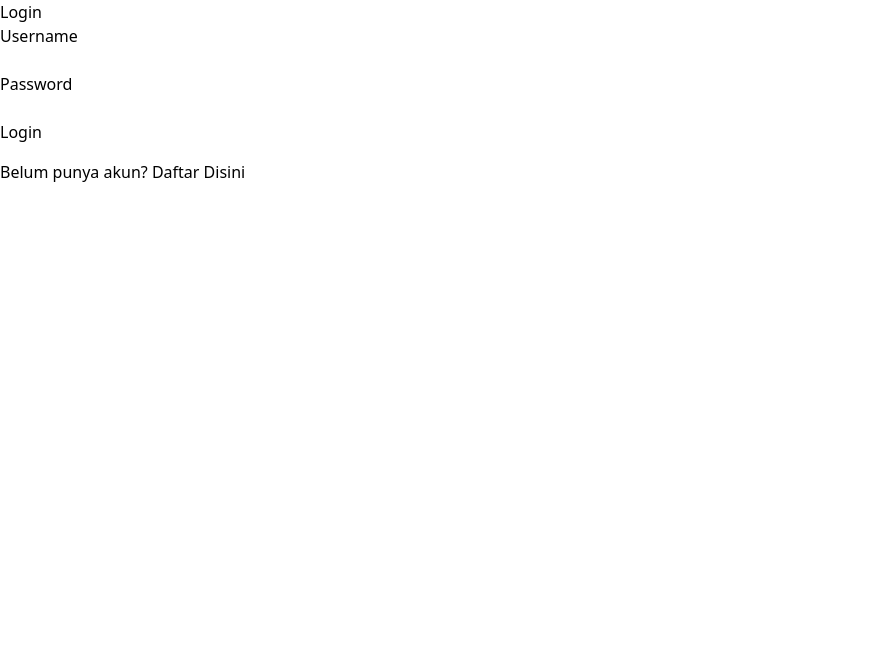
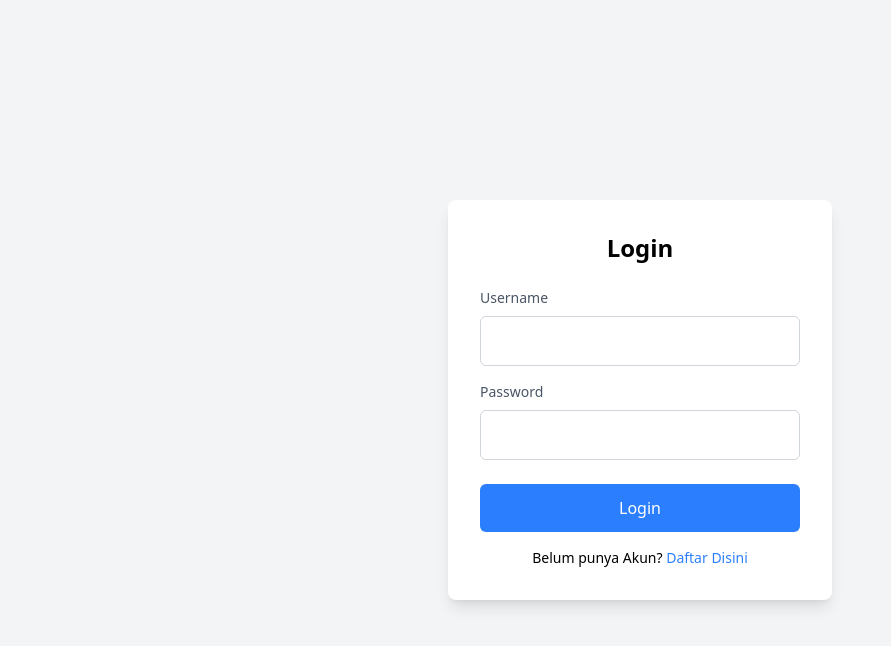
Before and after one commit to Arvidion/TCC-Notes, a React (Vite) app in the folder frontend/: page / in a window 1280 px wide. Shown: the top 646 px of the page, without its empty margins (0-891 px from the left). Built offline with nearby package versions, Linux system fonts and the light colour scheme.

Commit message:
Update LoginPage.jsx

```diff
--- a/frontend/src/pages/LoginPage.jsx
+++ b/frontend/src/pages/LoginPage.jsx
@@ -13,74 +13,62 @@
   const handleLogin = async (e) => {
     e.preventDefault();
     setError("");
-
-    // Logic untuk autentikasi login
     console.log("Login with", { username, password });
     try {
-      const result = await login(username, password); // simpan token ke context & cookie
+      const result = await login(username, password);
       if (result) {
-        navigate("/notes"); // redirect setelah login
+        navigate("/notes");
       } else {
         alert("Login failed");
       }
-
     } catch (error) {
-      // Log error untuk debug
       console.error("Login Error:", error.response ? error.response.data : error.message);
       alert("Login failed: " + (error.response ? error.response.data.message : error.message));
     }
   };
 
   return (
-    <div className="section">
-      <div className="container">
-        <div className="column is-half is-offset-one-quarter">
-          <div className="box">
-            <h2 className="title is-3 has-text-centered">Login</h2>
+    <div className="min-h-screen flex items-center justify-center bg-gray-100">
+      <div className="bg-white p-8 rounded-lg shadow-lg w-96">
+        <h2 className="text-2xl font-bold text-center mb-6">Login</h2>
         <form onSubmit={handleLogin}>
-              <div className="field">
-                <label className="label" htmlFor="username">Username</label>
-                <div className="control">
+          <div className="mb-4">
+            <label htmlFor="username" className="block text-sm font-medium text-gray-600">
+              Username
+            </label>
             <input
-                    className="input"
               type="text"
               id="username"
+              className="w-full p-3 mt-2 border border-gray-300 rounded-md focus:outline-none focus:ring-2 focus:ring-blue-500"
               value={username}
               onChange={(e) => setUsername(e.target.value)}
               required
             />
           </div>
-              </div>
-              <div className="field">
-                <label className="label" htmlFor="password">Password</label>
-                <div className="control">
+          <div className="mb-6">
+            <label htmlFor="password" className="block text-sm font-medium text-gray-600">
+              Password
+            </label>
             <input
-                    className="input"
               type="password"
               id="password"
+              className="w-full p-3 mt-2 border border-gray-300 rounded-md focus:outline-none focus:ring-2 focus:ring-blue-500"
               value={password}
               onChange={(e) => setPassword(e.target.value)}
               required
             />
           </div>
-              </div>
-              <div className="field">
-                <div className="control">
-                  <button className="button is-primary is-fullwidth" type="submit">
+          <button type="submit" className="w-full p-3 bg-blue-500 text-white rounded-md hover:bg-blue-600">
             Login
           </button>
-                </div>
-              </div>
-              {error && <p className="has-text-danger has-text-centered">{error}</p>}
-              <p className="has-text-centered mt-4">
-                Belum punya akun?{" "}
-                <Link to="/register" className="has-text-link">
+        </form>
+        {error && <p style={{ color: "red" }}>{error}</p>}
+        <p className="mt-4 text-center text-sm">
+          Belum punya Akun?{" "}
+          <Link to="/register" className="text-blue-500 hover:underline">
             Daftar Disini
           </Link>
         </p>
-            </form>
-          </div>
-        </div>
       </div>
     </div>
   );
```
Lines whose indentation alone changed are shown as unchanged.
